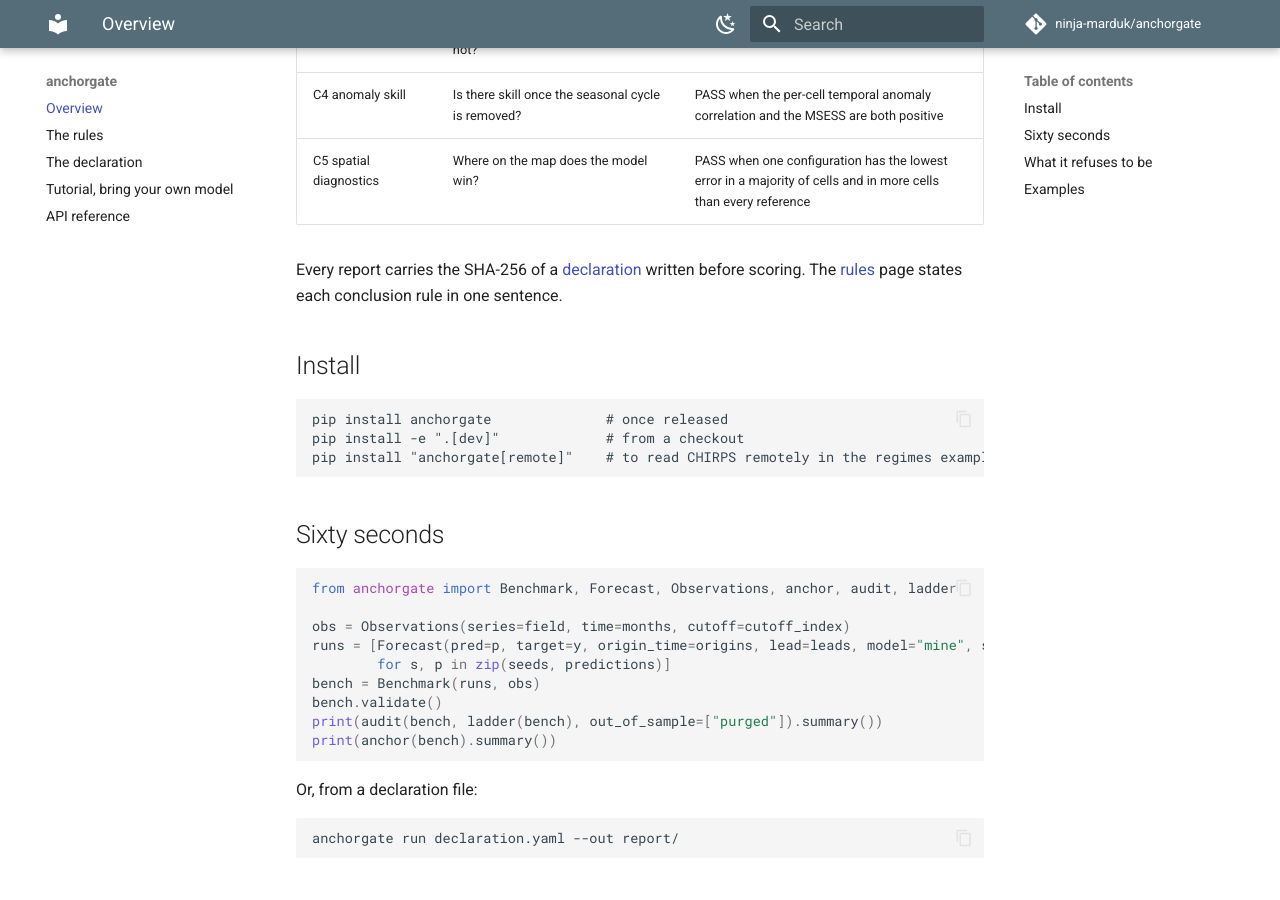
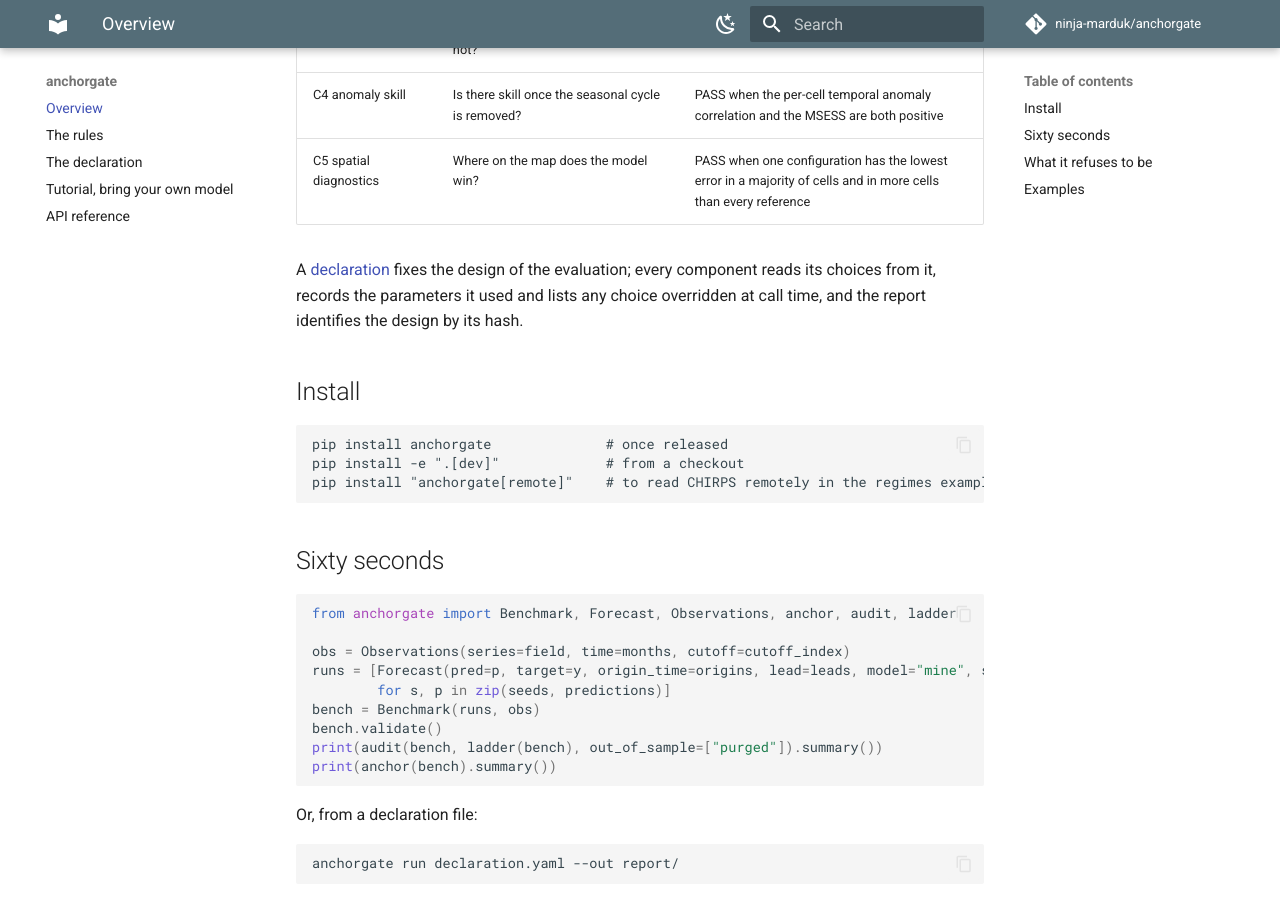
Before and after one commit to ninja-marduk/anchorgate, an MkDocs documentation site: the page built from docs/index.md, in a window 1280 px wide and 900 px high, scrolled down 546 px. Built offline with MkDocs 1.6.1 and Material for MkDocs 9.7.7, drawn with Linux system fonts in a browser that asks for light colours; comment, search, counter and statistics services are not loaded.

Commit message:
docs: describe the example declaration as the declared design

```diff
--- a/docs/index.md
+++ b/docs/index.md
@@ -15,8 +15,9 @@ rule that produced it:
 | C4 anomaly skill | Is there skill once the seasonal cycle is removed? | PASS when the per-cell temporal anomaly correlation and the MSESS are both positive |
 | C5 spatial diagnostics | Where on the map does the model win? | PASS when one configuration has the lowest error in a majority of cells and in more cells than every reference |
 
-Every report carries the SHA-256 of a [declaration](declaration.md) written before
-scoring. The [rules](rules.md) page states each conclusion rule in one sentence.
+A [declaration](declaration.md) fixes the design of the evaluation; every component reads its
+choices from it, records the parameters it used and lists any choice overridden at call time,
+and the report identifies the design by its hash.
 
 ## Install
 
```
Also changed, not shown: 1 other file.
